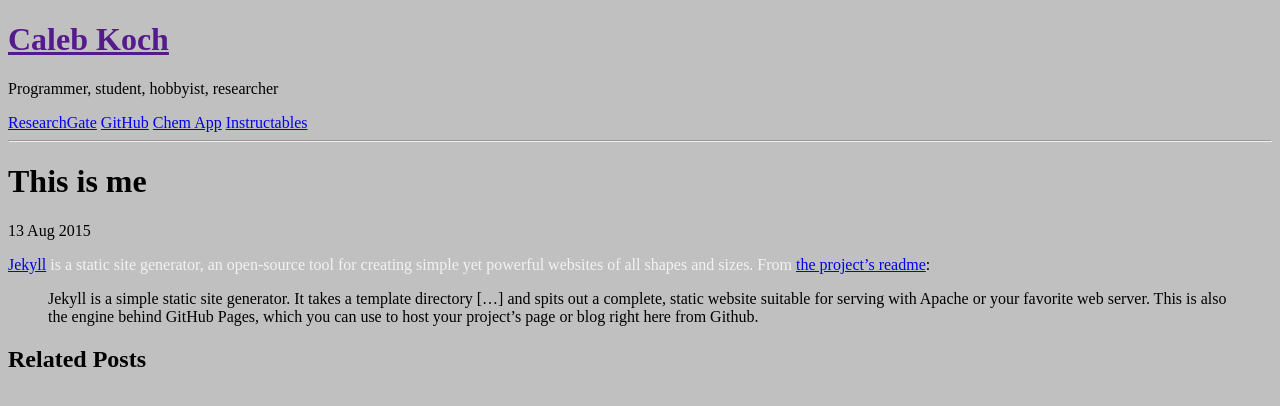
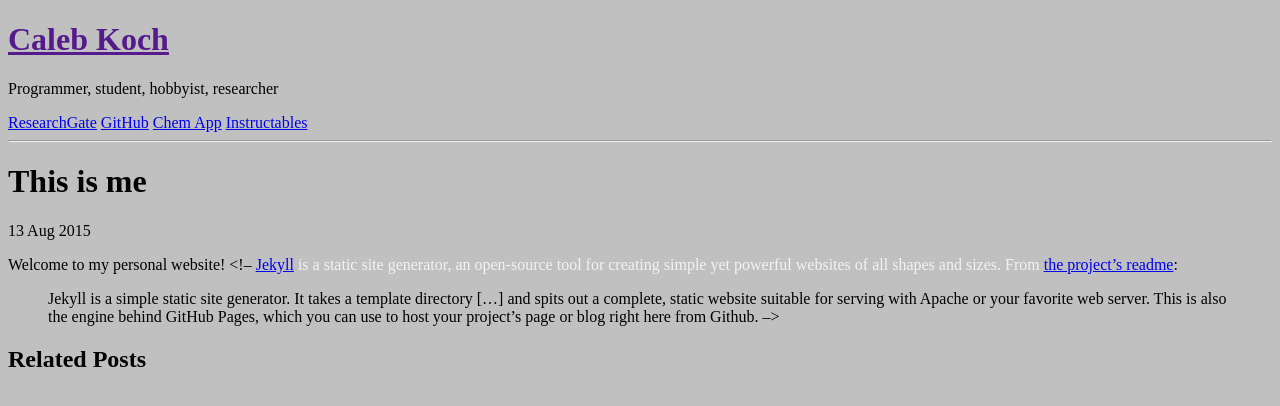
Before and after one commit to cakoch10/cakoch10.github.io, a Jekyll site: the page built from _posts/2015-08-13-whats-jekyll.md, in a window 1280 px wide. Shown: the top 406 px of the page. Built offline with Jekyll 4.4.1, drawn with Linux system fonts in a browser that asks for light colours; Markdown is read by kramdown in place of the engine named in the settings.

Commit message:
Update 2015-08-13-whats-jekyll.md

```diff
--- a/_posts/2015-08-13-whats-jekyll.md
+++ b/_posts/2015-08-13-whats-jekyll.md
@@ -3,6 +3,9 @@
 title: This is me
 ---
 
+Welcome to my personal website!
+<!--
 [Jekyll](http://jekyllrb.com) <span style="color:#f2f2f0"> is a static site generator, an open-source tool for creating simple yet powerful websites of all shapes and sizes. From </span> [the project's readme](https://github.com/mojombo/jekyll/blob/master/README.markdown):
 
   > Jekyll is a simple static site generator. It takes a template directory [...] and spits out a complete, static website suitable for serving with Apache or your favorite web server. This is also the engine behind GitHub Pages, which you can use to host your project’s page or blog right here from Github.
+-->
```
